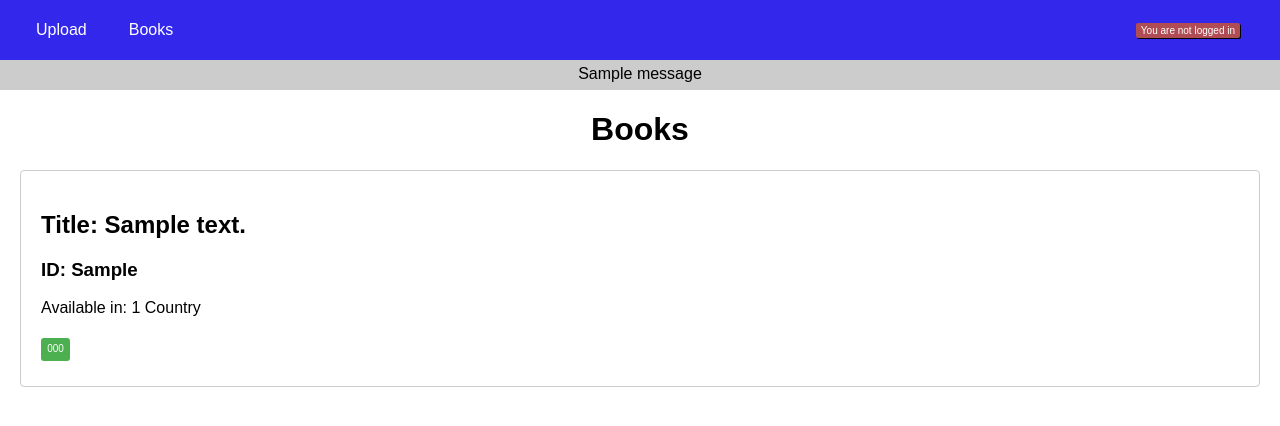
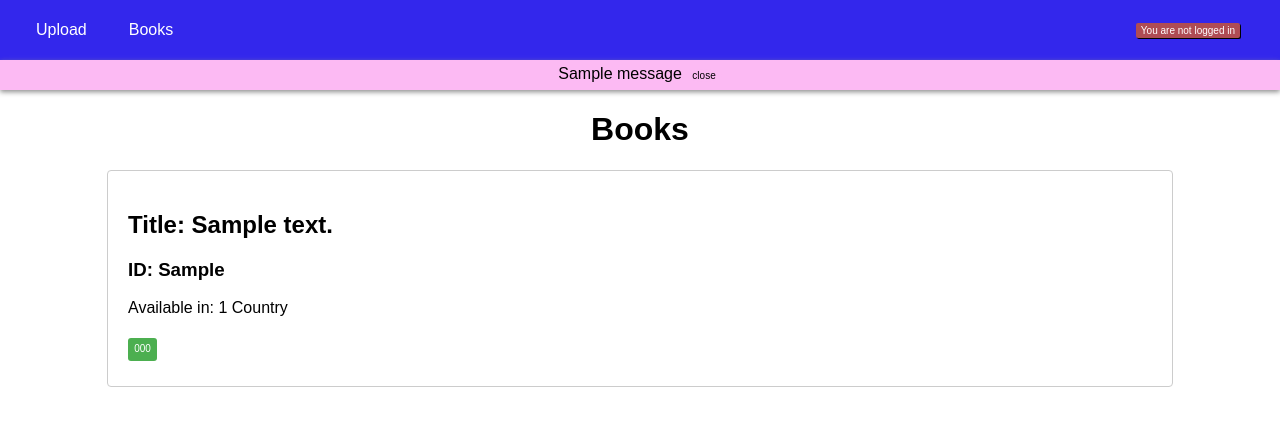
Before and after one commit to PaulWheatcroft/xml-reader, a Flask app: page /books in a window 1280 px wide. Shown: the top 426 px of the page. Run offline with Flask 3, Linux system fonts and the light colour scheme; tables that the repository leaves empty hold one stand-in row (values such as "Sample post"); one stand-in notice (Sample message) is shown.

Commit message:
Flash message close button added

```diff
--- /dev/null
+++ b/static/removeFlashMessage.js
@@ -0,0 +1,5 @@
+const removeFlash = () => {
+  const element = document.getElementById("flash-message");
+  console.log("this", element);
+  element.remove();
+};
--- a/static/styles.css
+++ b/static/styles.css
@@ -56,14 +56,30 @@ nav li a:hover {
 }
 
 #flash-messages {
-    background-color: #ccc;
+    background-color: #e8e8e8;
     height: 30px;
 }
 
-.flashes p {
+#flash-message {
     text-align: center;
-    padding: 5px;
+    height: 30px;
+    background-color: #fcbaf3;
+    box-shadow: 0 2px 5px rgb(141, 141, 141);
     margin: 0;
+}
+
+#flash-message p {
+    display: inline-block;
+    margin: 0;
+    padding-top: 5px;
+}
+
+#flash-message button {
+    display: inline-block;
+    border: none;
+    border-radius: 50%;
+    background-color: #fcbaf3;
+    font-size: 10px;
 }
 
 main {
@@ -131,11 +147,13 @@ h1 {
 }
 
 .style-book {
+    max-width: 1024px;
     padding: 20px;
     align-items: left;
     justify-content: center;
     border: 1px solid #ccc;
     border-radius: 4px;
+    margin: 0 auto;
     margin-bottom: 20px;
 }
 
--- a/templates/base.html
+++ b/templates/base.html
@@ -4,6 +4,7 @@
     <title>{% block title %}{% endblock %}</title>
     <link rel="stylesheet" href="{{ url_for('static', filename='styles.css') }}">
     <script src="{{url_for('static', filename='processing.js')}}"></script>
+    <script src="{{url_for('static', filename='removeFlashMessage.js')}}"></script>
 </head>
 <body>
     <nav>
@@ -19,14 +20,15 @@
     </nav>
     <div id="flash-messages">
         {% with messages = get_flashed_messages() %}
-        {% if messages %}
-            <div class="flashes">
+            {% if messages %}
                 {% for message in messages %}
-                    <p>{{ message }}</p>
-                {% endfor %}
-            </div>
-        {% endif %}
-    {% endwith %}
+                    <div id="flash-message">
+                        <p>{{ message }}</p>
+                        <button onclick="removeFlash()" id="remove-flash-message-button">close</button>
+                    </div>
+                    {% endfor %}
+            {% endif %}
+        {% endwith %}
     </div>
     <main id="content">
         {% block content %}
```
